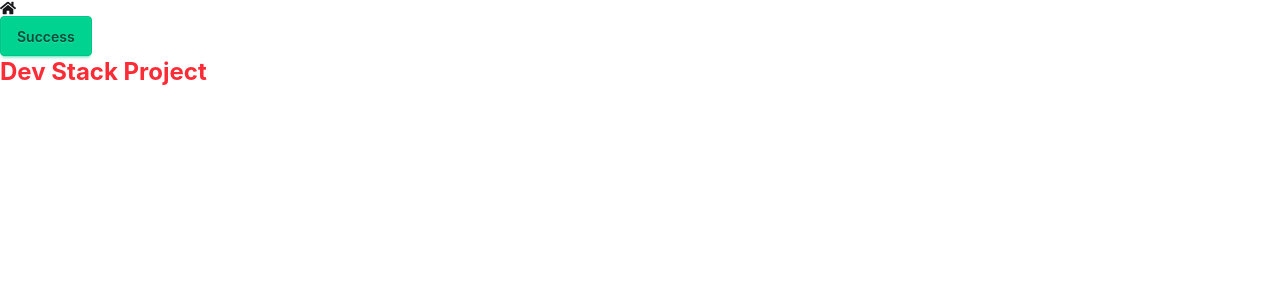
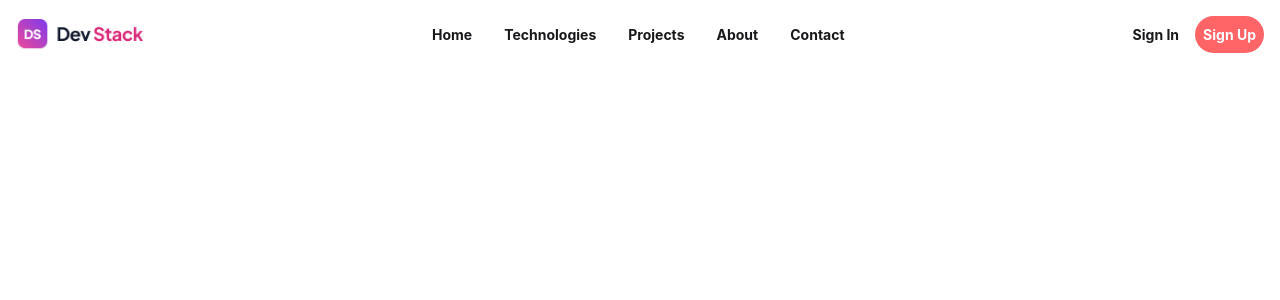
Before and after one commit to hemadry01/dev-stack-project, a React (Vite) app: page / in a window 1280 px wide. Shown: the top 300 px of the page. Built offline with nearby package versions, Linux system fonts and the light colour scheme.

Commit message:
add nav bar

```diff
--- a/src/App.tsx
+++ b/src/App.tsx
@@ -1,15 +1,14 @@
 
 import { FaHome } from 'react-icons/fa';
 import './App.css'
+import { Nav } from './component/Nav';
 
 function App() {
 
 
   return (
     <>
-      <FaHome />
-      <button className="btn btn-success">Success</button>
-      <h2 className="text-2xl font-bold text-red-500">Dev Stack Project</h2>
+      <Nav/>
     </>
   );
 }
--- /dev/null
+++ b/src/component/Nav.tsx
@@ -0,0 +1,24 @@
+import Logo from "../assets/logo-text.png";
+
+export function Nav() {
+
+  return (
+    <nav className="flex items-center justify-between container mx-auto p-4">
+      <img src={Logo} alt="Logo" className="w-32 h-auto" />
+      <ul className="flex gap-8 text-[14px] font-bold">
+
+        <li><a href="/">Home</a></li>
+        <li><a href="/technologies">Technologies</a></li>
+        <li><a href="/projects">Projects</a></li>
+        <li><a href="/about">About</a></li>
+        <li><a href="/contact">Contact</a></li>
+      </ul>
+      <div className="flex gap-4">
+        <button className="text-[14px] font-bold">Sign In</button>
+        <button className="bg-red-400 text-white text-[14px]  font-bold py-2 px-2 rounded-full">
+          Sign Up
+        </button>
+      </div>
+    </nav>
+  );
+}
```
